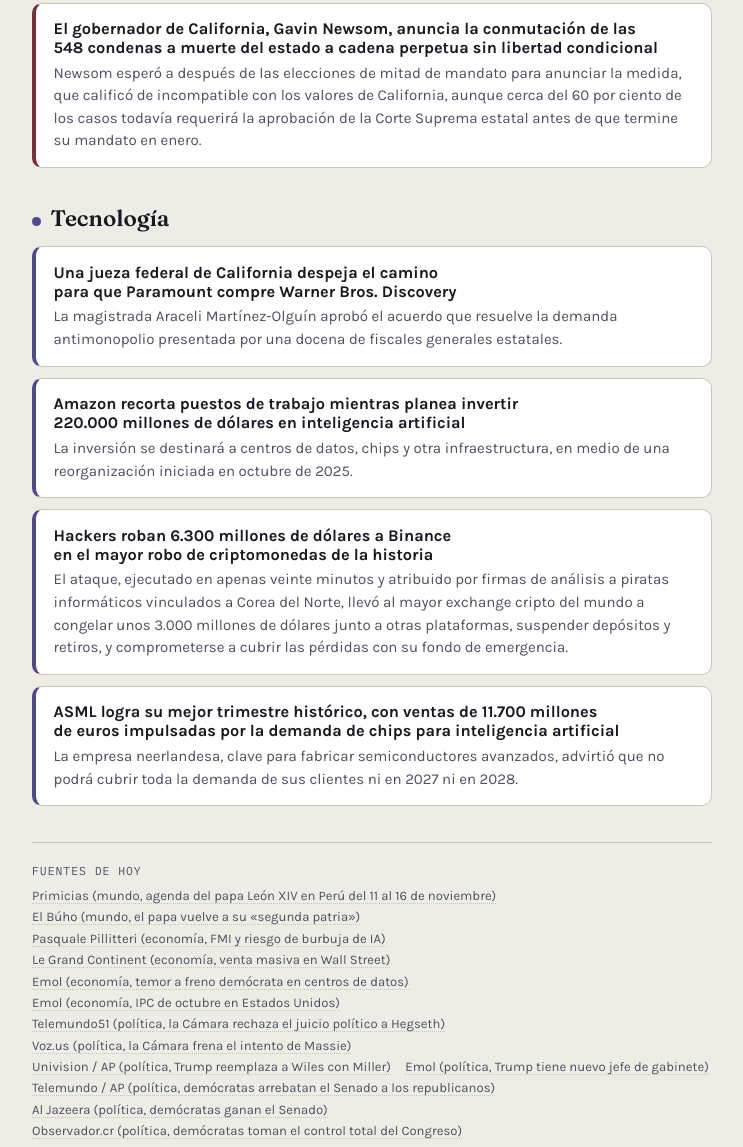
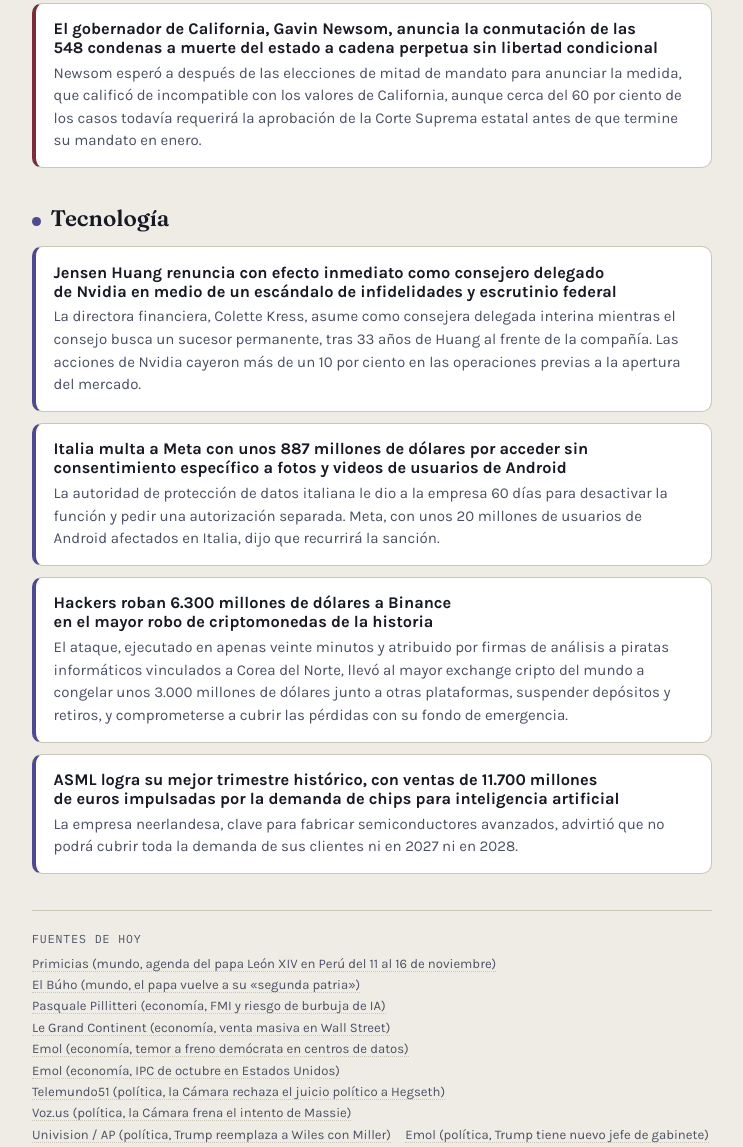
Before and after one commit to JuaniOrbez/RenderBroker, a plain HTML site: page daily-news-agent/template.html in a window 1280 px wide. Shown: the part 1653-2800 px from the top of the page, without its empty margins (268-1011 px from the left). Drawn offline with Linux system fonts and the light colour scheme.

Commit message:
Actualiza noticias-hoy.md — martes 17 de noviembre de 2026
Tecnología: se renueva con la renuncia de Jensen Huang como
consejero delegado de Nvidia en medio de un escándalo, y la multa
de Italia a Meta por accesos sin consentimiento en Android, en
sustitución de las ya antiguas noticias de Paramount-WBD y Amazon.

Mundo: se ajusta el tiempo verbal del cierre de la gira papal,
ocurrido ayer.

Economía y Política: sin cobertura nueva verificable hoy, se
mantiene el contenido de la última edición confirmada.

Co-Authored-By: Claude Sonnet 5 <noreply@anthropic.com>
Claude-Session: https://claude.ai/code/session_017SrQdf2pUxuo1w8SkhtdFf

```diff
--- a/daily-news-agent/template.html
+++ b/daily-news-agent/template.html
@@ -337,14 +337,14 @@
 <script>
   // ---- Contenido del día: editar esta sección para actualizar el boletín ----
   var NEWS = {
-    date: "lunes 16 de noviembre de 2026",
+    date: "martes 17 de noviembre de 2026",
     sections: [
       {
         id: "mundo",
         label: "Mundo",
         items: [
           {
-            headline: "El papa León XIV concluye hoy en Lima su histórica primera gira por Sudamérica, que lo llevó por Uruguay, Argentina y Perú",
+            headline: "El papa León XIV concluyó ayer en Lima su histórica primera gira por Sudamérica, que lo llevó por Uruguay, Argentina y Perú",
             body: "Fue el primer viaje del pontífice tras someterse a una cirugía por un cáncer de pulmón y la primera visita de un papa a la región desde la de Francisco a Chile y Perú en 2018. En Perú, donde vivió más de dos décadas como misionero y obispo de Chiclayo, cerró su itinerario antes de regresar a Roma."
           }
         ]
@@ -394,12 +394,12 @@
         label: "Tecnología",
         items: [
           {
-            headline: "Una jueza federal de California despeja el camino para que Paramount compre Warner Bros. Discovery",
-            body: "La magistrada Araceli Martínez-Olguín aprobó el acuerdo que resuelve la demanda antimonopolio presentada por una docena de fiscales generales estatales."
+            headline: "Jensen Huang renuncia con efecto inmediato como consejero delegado de Nvidia en medio de un escándalo de infidelidades y escrutinio federal",
+            body: "La directora financiera, Colette Kress, asume como consejera delegada interina mientras el consejo busca un sucesor permanente, tras 33 años de Huang al frente de la compañía. Las acciones de Nvidia cayeron más de un 10 por ciento en las operaciones previas a la apertura del mercado."
           },
           {
-            headline: "Amazon recorta puestos de trabajo mientras planea invertir 220.000 millones de dólares en inteligencia artificial",
-            body: "La inversión se destinará a centros de datos, chips y otra infraestructura, en medio de una reorganización iniciada en octubre de 2025."
+            headline: "Italia multa a Meta con unos 887 millones de dólares por acceder sin consentimiento específico a fotos y videos de usuarios de Android",
+            body: "La autoridad de protección de datos italiana le dio a la empresa 60 días para desactivar la función y pedir una autorización separada. Meta, con unos 20 millones de usuarios de Android afectados en Italia, dijo que recurrirá la sanción."
           },
           {
             headline: "Hackers roban 6.300 millones de dólares a Binance en el mayor robo de criptomonedas de la historia",
@@ -424,6 +424,8 @@
       { name: "Univision / AP (política, Trump reemplaza a Wiles con Miller)", url: "https://www.univision.com/noticias/politica/donald-trump-reemplaza-a-susie-wiles-con-stephen-miller-como-jefe-de-gabinete-de-la-casa-blanca-tras-la-derrota-del-partido-republicano" },
       { name: "Emol (política, Trump tiene nuevo jefe de gabinete)", url: "https://www.emol.com/noticias/Internacional/2026/11/06/1216380/trump-nuevo-jefe-gabinete-miller.html" },
       { name: "Telemundo / AP (política, demócratas arrebatan el Senado a los republicanos)", url: "https://www.telemundo.com/noticias/noticias-telemundo/elecciones-estados-unidos-2026/los-democratas-arrebatan-el-senado-a-los-republicanos-y-sacuden-el-pod-rcna607372" },
+      { name: "VKTR (tecnología, Jensen Huang renuncia como consejero delegado de Nvidia)", url: "https://www.vktr.com/ai-news/jensen-huang-resigns-as-nvidia-ceo-amid-fbi-scrutiny-and-affair-fallout/" },
+      { name: "El Nuevo Día / AP (tecnología, Italia multa a Meta por el acceso a fotos de Android)", url: "https://www.elnuevodia.com/noticias/mundo/notas/italia-impone-multa-de-887-millones-a-meta-por-usar-fotos-y-videos-de-android-en-facebook/" },
       { name: "Al Jazeera (política, demócratas ganan el Senado)", url: "https://aljazeera.com/news/2026/11/4/democratic-party-flips-us-senate-in-2026-midterm-elections" },
       { name: "Observador.cr (política, demócratas toman el control total del Congreso)", url: "https://observador.cr/los-democratas-toman-el-control-total-del-congreso-de-ee-uu-muchos-republicanos-culpan-a-trump-por-la-derrota/" },
       { name: "CalMatters (política, Newsom conmuta las condenas a muerte)", url: "https://calmatters.org/justice/2026/11/gavin-newsom-death-penalty-commutation/" },
```
Also changed, not shown: 1 other file.
